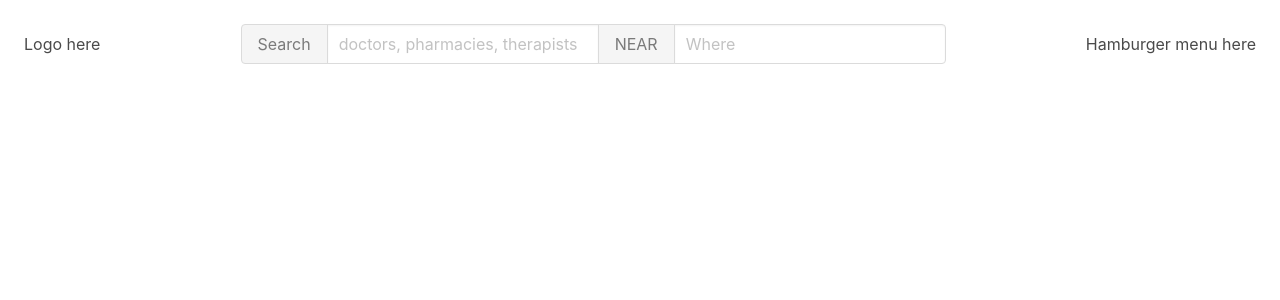
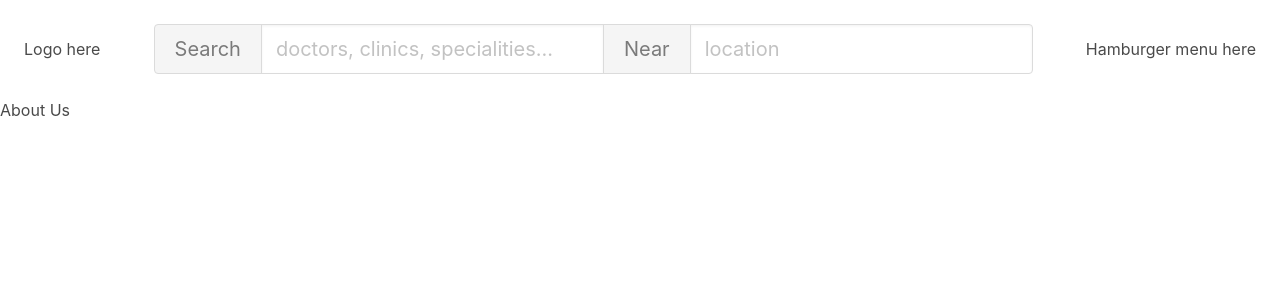
Before and after one commit to julianadecarvalho/HearTrans-front-end, a React (Create React App) app: page / in a window 1280 px wide. Shown: the top 300 px of the page. Built offline with nearby package versions, Linux system fonts and the light colour scheme.

Commit message:
made search bar medium size

```diff
--- a/src/components/Home.tsx
+++ b/src/components/Home.tsx
@@ -5,6 +5,9 @@ export function Home() {
   return (
     <div>
       <NavBar />
+      <section>
+        <h1>About Us</h1>
+      </section>
     </div>
   );
 }
--- a/src/components/SearchBar.module.css
+++ b/src/components/SearchBar.module.css
@@ -0,0 +1,3 @@
+.input-control {
+  min-width: 320px;
+}
--- a/src/components/SearchBar.tsx
+++ b/src/components/SearchBar.tsx
@@ -1,24 +1,29 @@
 import React from "react";
+import styles from "./SearchBar.module.css";
 
 export function SearchBar() {
   return (
     <div>
       <div className="field has-addons">
         <p className="control">
-          <button className="button is-static">Search</button>
+          <button className={"button is-static is-medium"}>Search</button>
         </p>
         <p className="control">
           <input
-            className="input"
+            className={`input is-medium ${styles["input-control"]}`}
             type="text"
-            placeholder="doctors, pharmacies, therapists"
+            placeholder="doctors, clinics, specialities..."
           />
         </p>
         <p className="control">
-          <button className="button is-static">NEAR</button>
+          <button className="button is-static is-medium">Near</button>
         </p>
         <p className="control">
-          <input className="input" type="text" placeholder="Where" />
+          <input
+            className={`input is-medium ${styles["input-control"]}`}
+            type="text"
+            placeholder="location"
+          />
         </p>
       </div>
     </div>
```
